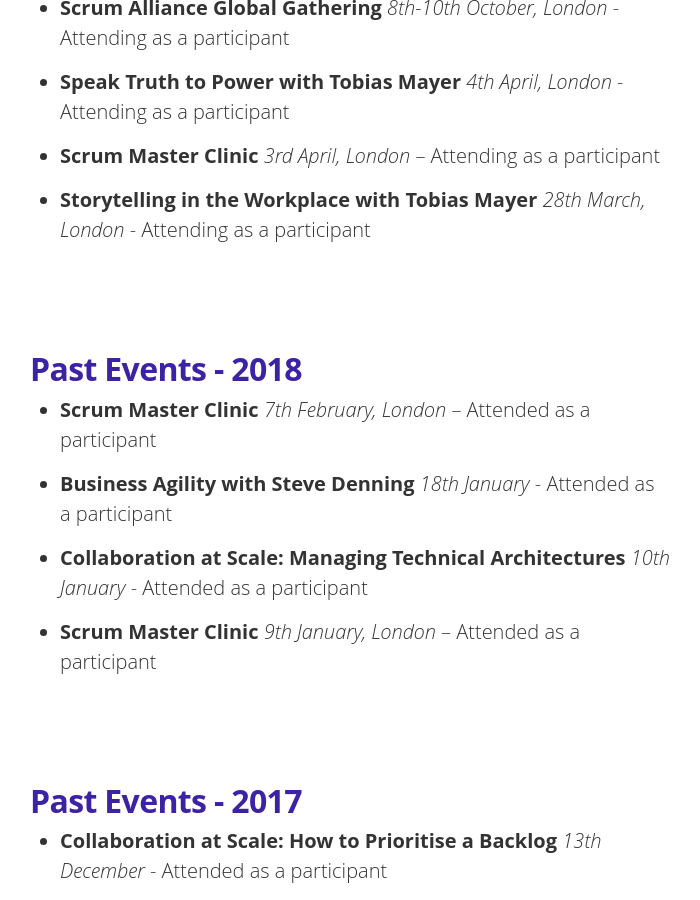
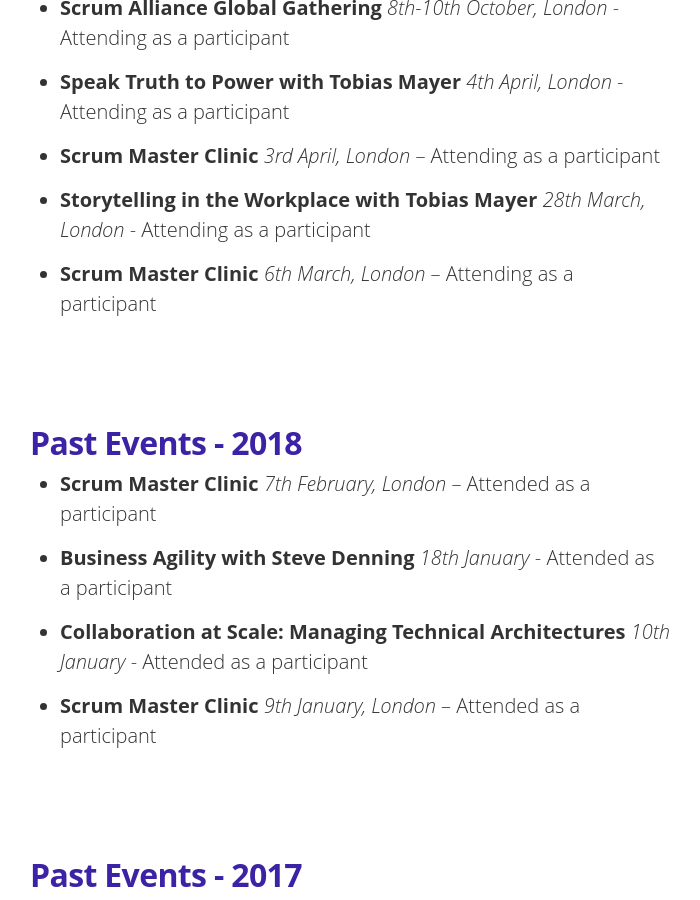
Before and after one commit to IamJackReed/JackReed, a Jekyll site: the page built from events.md, in a window 1280 px wide and 900 px high, scrolled down 371 px. Shown: the whole window, without its empty margins (290-990 px from the left). Built offline with Jekyll 4.4.1, drawn with Linux system fonts in a browser that asks for light colours; nearby versions of some CDN libraries; some web fonts are replaced.

Commit message:
Update events.md

```diff
--- a/events.md
+++ b/events.md
@@ -12,6 +12,8 @@
 <span style="color:#00000; font-family: 'open sans'; font-size: 1em; font-size: 20px; font-weight: 200; hyphens: none;">**Scrum Master Clinic** *3rd April, London* – Attending as a participant
 -
 <span style="color:#00000; font-family: 'open sans'; font-size: 1em; font-size: 20px; font-weight: 200; hyphens: none;">**Storytelling in the Workplace with Tobias Mayer** *28th March, London* - Attending as a participant
+-
+<span style="color:#00000; font-family: 'open sans'; font-size: 1em; font-size: 20px; font-weight: 200; hyphens: none;">**Scrum Master Clinic** *6th March, London* – Attending as a participant
 
 # Past Events - 2018
 -
```
